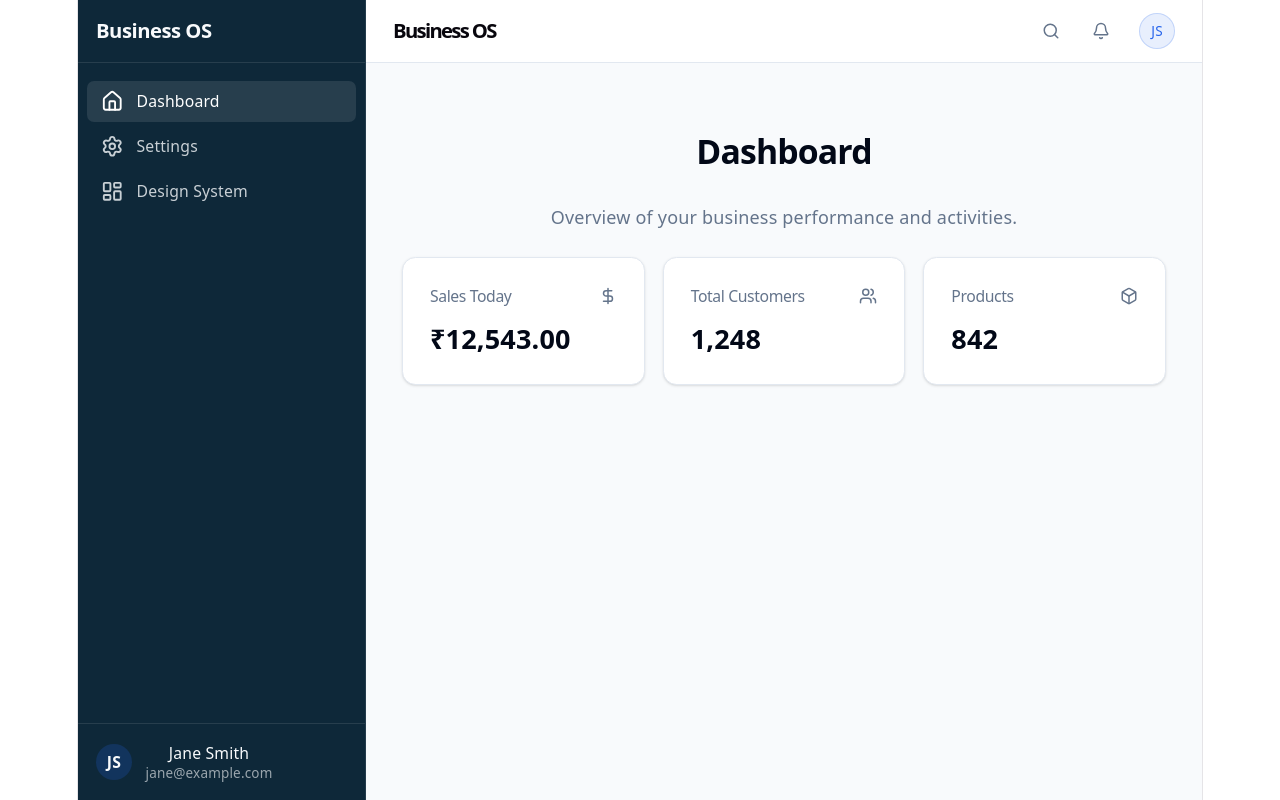
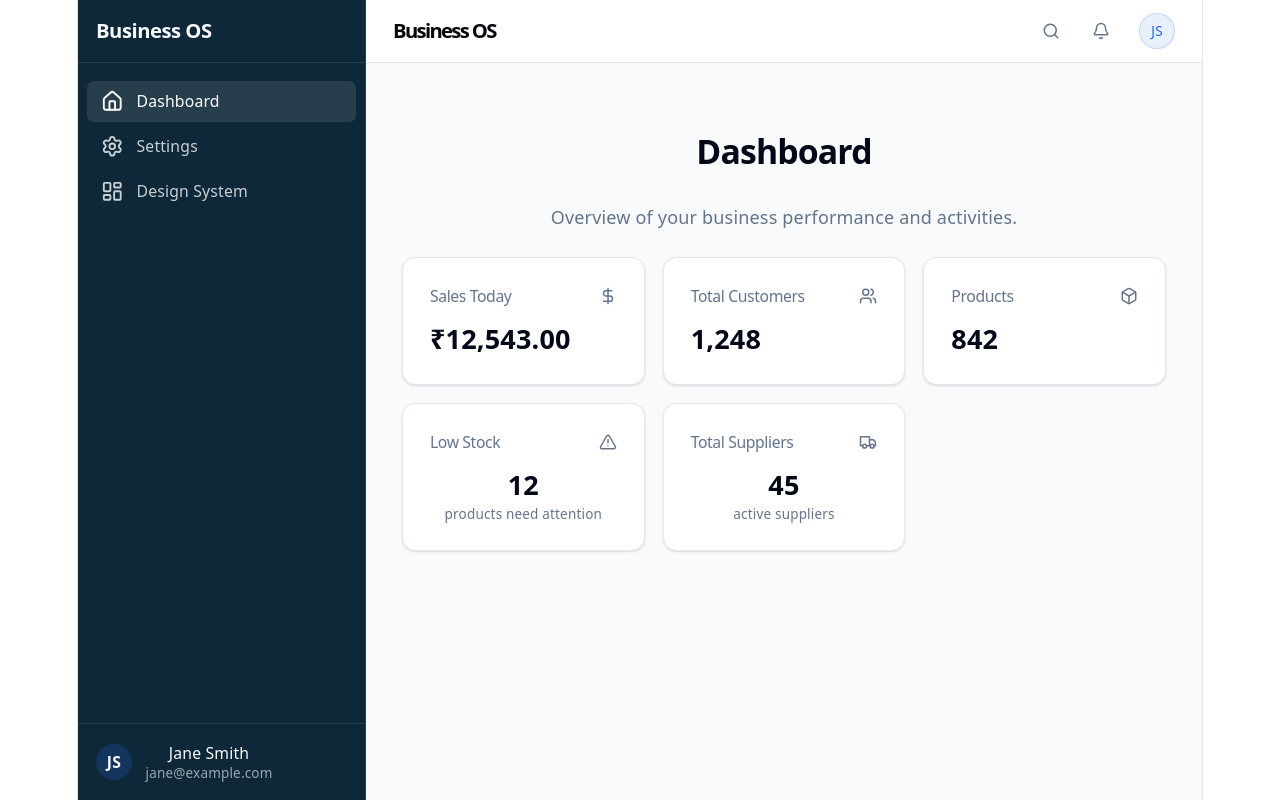
Before and after one commit to akshatog/business-os, a React (Vite) app in the folder frontend/: page /app in a window 1280 px wide. Built offline with nearby package versions, Linux system fonts and the light colour scheme.

Commit message:
feat(frontend): add low stock and total suppliers dashboard widgets

```diff
--- /dev/null
+++ b/frontend/src/core/components/dashboard/LowStockWidget.tsx
@@ -0,0 +1,127 @@
+import { useCallback, useEffect, useState } from "react";
+import { getLowStockCount } from "@/services/dashboard";
+import { Card, CardContent, CardHeader, CardTitle } from "@/core/components/ui/card";
+import { Button } from "@/core/components/ui/button";
+
+export function LowStockWidget() {
+  const [lowStockCount, setLowStockCount] = useState<number | null>(null);
+  const [loading, setLoading] = useState(true);
+  const [error, setError] = useState<Error | null>(null);
+
+  useEffect(() => {
+    let isMounted = true;
+
+    getLowStockCount()
+      .then((data) => {
+        if (isMounted) {
+          setLowStockCount(data.lowStockCount ?? null);
+          setLoading(false);
+        }
+      })
+      .catch((err) => {
+        if (isMounted) {
+          setError(err);
+          setLoading(false);
+        }
+      });
+
+    return () => {
+      isMounted = false;
+    };
+  }, []);
+
+  const handleRetry = useCallback(() => {
+    setLoading(true);
+    setError(null);
+    getLowStockCount()
+      .then((data) => {
+        setLowStockCount(data.lowStockCount ?? null);
+        setLoading(false);
+      })
+      .catch((err) => {
+        setError(err);
+        setLoading(false);
+      });
+  }, []);
+
+  const renderContent = () => {
+    if (loading) {
+      return (
+        <div
+          className="flex flex-col gap-1 mt-1"
+          role="status"
+          aria-label="Loading Low Stock"
+        >
+          <div className="h-8 w-1/3 bg-muted animate-pulse rounded" />
+          <div className="h-3 w-1/2 bg-muted animate-pulse rounded" />
+          <span className="sr-only">Loading</span>
+        </div>
+      );
+    }
+
+    if (error) {
+      return (
+        <div className="flex flex-col justify-center mt-1 min-h-[44px]">
+          <div className="flex items-center justify-between">
+            <p className="text-sm text-destructive font-medium">Unable to load data</p>
+            <Button
+              variant="outline"
+              size="sm"
+              onClick={handleRetry}
+              className="h-7 text-xs px-2"
+            >
+              Retry
+            </Button>
+          </div>
+        </div>
+      );
+    }
+
+    if (lowStockCount === null) {
+      return (
+        <div className="flex flex-col justify-center mt-1 min-h-[44px]">
+          <p className="text-sm text-muted-foreground">No data available</p>
+        </div>
+      );
+    }
+
+    return (
+      <div className="mt-1">
+        <div className="text-2xl font-bold">
+          {lowStockCount.toLocaleString('en-IN')}
+        </div>
+        <p className="text-xs text-muted-foreground mt-0.5">
+          products need attention
+        </p>
+      </div>
+    );
+  };
+
+  return (
+    <Card>
+      <CardHeader className="flex flex-row items-center justify-between space-y-0 pb-2">
+        <CardTitle className="text-sm font-medium text-muted-foreground">
+          Low Stock
+        </CardTitle>
+        <svg
+          xmlns="http://www.w3.org/2000/svg"
+          viewBox="0 0 24 24"
+          fill="none"
+          stroke="currentColor"
+          strokeLinecap="round"
+          strokeLinejoin="round"
+          strokeWidth="2"
+          className="h-4 w-4 text-muted-foreground"
+          aria-hidden="true"
+        >
+          <path d="m21.73 18-8-14a2 2 0 0 0-3.48 0l-8 14A2 2 0 0 0 4 21h16a2 2 0 0 0 1.73-3Z" />
+          <path d="M12 9v4" />
+          <path d="M12 17h.01" />
+        </svg>
+      </CardHeader>
+      <CardContent>
+        {renderContent()}
+      </CardContent>
+    </Card>
+  );
+}
--- /dev/null
+++ b/frontend/src/core/components/dashboard/TotalSuppliersWidget.tsx
@@ -0,0 +1,129 @@
+import { useCallback, useEffect, useState } from "react";
+import { getTotalSuppliers } from "@/services/dashboard";
+import { Card, CardContent, CardHeader, CardTitle } from "@/core/components/ui/card";
+import { Button } from "@/core/components/ui/button";
+
+export function TotalSuppliersWidget() {
+  const [totalSuppliers, setTotalSuppliers] = useState<number | null>(null);
+  const [loading, setLoading] = useState(true);
+  const [error, setError] = useState<Error | null>(null);
+
+  useEffect(() => {
+    let isMounted = true;
+
+    getTotalSuppliers()
+      .then((data) => {
+        if (isMounted) {
+          setTotalSuppliers(data.totalSuppliers ?? null);
+          setLoading(false);
+        }
+      })
+      .catch((err) => {
+        if (isMounted) {
+          setError(err);
+          setLoading(false);
+        }
+      });
+
+    return () => {
+      isMounted = false;
+    };
+  }, []);
+
+  const handleRetry = useCallback(() => {
+    setLoading(true);
+    setError(null);
+    getTotalSuppliers()
+      .then((data) => {
+        setTotalSuppliers(data.totalSuppliers ?? null);
+        setLoading(false);
+      })
+      .catch((err) => {
+        setError(err);
+        setLoading(false);
+      });
+  }, []);
+
+  const renderContent = () => {
+    if (loading) {
+      return (
+        <div
+          className="flex flex-col gap-1 mt-1"
+          role="status"
+          aria-label="Loading Total Suppliers"
+        >
+          <div className="h-8 w-1/3 bg-muted animate-pulse rounded" />
+          <div className="h-3 w-1/2 bg-muted animate-pulse rounded" />
+          <span className="sr-only">Loading</span>
+        </div>
+      );
+    }
+
+    if (error) {
+      return (
+        <div className="flex flex-col justify-center mt-1 min-h-[44px]">
+          <div className="flex items-center justify-between">
+            <p className="text-sm text-destructive font-medium">Unable to load data</p>
+            <Button
+              variant="outline"
+              size="sm"
+              onClick={handleRetry}
+              className="h-7 text-xs px-2"
+            >
+              Retry
+            </Button>
+          </div>
+        </div>
+      );
+    }
+
+    if (totalSuppliers === null) {
+      return (
+        <div className="flex flex-col justify-center mt-1 min-h-[44px]">
+          <p className="text-sm text-muted-foreground">No data available</p>
+        </div>
+      );
+    }
+
+    return (
+      <div className="mt-1">
+        <div className="text-2xl font-bold">
+          {totalSuppliers.toLocaleString('en-IN')}
+        </div>
+        <p className="text-xs text-muted-foreground mt-0.5">
+          active suppliers
+        </p>
+      </div>
+    );
+  };
+
+  return (
+    <Card>
+      <CardHeader className="flex flex-row items-center justify-between space-y-0 pb-2">
+        <CardTitle className="text-sm font-medium text-muted-foreground">
+          Total Suppliers
+        </CardTitle>
+        <svg
+          xmlns="http://www.w3.org/2000/svg"
+          viewBox="0 0 24 24"
+          fill="none"
+          stroke="currentColor"
+          strokeLinecap="round"
+          strokeLinejoin="round"
+          strokeWidth="2"
+          className="h-4 w-4 text-muted-foreground"
+          aria-hidden="true"
+        >
+          <path d="M10 17h4V5H2v12h3" />
+          <path d="M20 17h2v-3.34a4 4 0 0 0-1.17-2.83L19 9h-5" />
+          <path d="M14 17h1" />
+          <circle cx="7.5" cy="17.5" r="2.5" />
+          <circle cx="17.5" cy="17.5" r="2.5" />
+        </svg>
+      </CardHeader>
+      <CardContent>
+        {renderContent()}
+      </CardContent>
+    </Card>
+  );
+}
--- a/frontend/src/core/dashboard/core-widgets.ts
+++ b/frontend/src/core/dashboard/core-widgets.ts
@@ -2,6 +2,8 @@ import type { DashboardWidget } from "@/core/dashboard/registry";
 import { SalesTodayWidget } from "@/core/components/dashboard/SalesTodayWidget";
 import { TotalCustomersWidget } from "@/core/components/dashboard/TotalCustomersWidget";
 import { TotalProductsWidget } from "@/core/components/dashboard/TotalProductsWidget";
+import { LowStockWidget } from "@/core/components/dashboard/LowStockWidget";
+import { TotalSuppliersWidget } from "@/core/components/dashboard/TotalSuppliersWidget";
 
 export const CORE_WIDGETS: DashboardWidget[] = [
   {
@@ -25,4 +27,18 @@ export const CORE_WIDGETS: DashboardWidget[] = [
     requiredPermission: "manage_products",
     priority: 30,
   },
+  {
+    id: "core-low-stock",
+    title: "Low Stock",
+    component: LowStockWidget,
+    requiredPermission: "adjust_stock",
+    priority: 40,
+  },
+  {
+    id: "core-total-suppliers",
+    title: "Total Suppliers",
+    component: TotalSuppliersWidget,
+    requiredPermission: "manage_suppliers",
+    priority: 50,
+  },
 ];
--- a/frontend/src/mocks/dashboard.ts
+++ b/frontend/src/mocks/dashboard.ts
@@ -48,3 +48,37 @@ export async function fetchMockTotalProducts(): Promise<MockTotalProductsRespons
     }, 400);
   });
 }
+
+export interface MockLowStockResponse {
+  lowStockCount: number | null;
+}
+
+export const MOCK_LOW_STOCK: MockLowStockResponse = {
+  lowStockCount: 12,
+};
+
+export async function fetchMockLowStock(): Promise<MockLowStockResponse> {
+  // Simulate network delay
+  return new Promise((resolve) => {
+    setTimeout(() => {
+      resolve(MOCK_LOW_STOCK);
+    }, 400);
+  });
+}
+
+export interface MockTotalSuppliersResponse {
+  totalSuppliers: number | null;
+}
+
+export const MOCK_TOTAL_SUPPLERS: MockTotalSuppliersResponse = {
+  totalSuppliers: 45,
+};
+
+export async function fetchMockTotalSuppliers(): Promise<MockTotalSuppliersResponse> {
+  // Simulate network delay
+  return new Promise((resolve) => {
+    setTimeout(() => {
+      resolve(MOCK_TOTAL_SUPPLERS);
+    }, 400);
+  });
+}
--- a/frontend/src/services/dashboard.ts
+++ b/frontend/src/services/dashboard.ts
@@ -1,7 +1,9 @@
 import {
   fetchMockSalesToday, type MockSalesTodayResponse,
   fetchMockTotalCustomers, type MockTotalCustomersResponse,
-  fetchMockTotalProducts, type MockTotalProductsResponse
+  fetchMockTotalProducts, type MockTotalProductsResponse,
+  fetchMockLowStock, type MockLowStockResponse,
+  fetchMockTotalSuppliers, type MockTotalSuppliersResponse
 } from "@/mocks/dashboard";
 
 /**
@@ -27,3 +29,19 @@ export async function getTotalCustomers(): Promise<MockTotalCustomersResponse> {
 export async function getTotalProducts(): Promise<MockTotalProductsResponse> {
   return fetchMockTotalProducts();
 }
+
+/**
+ * Retrieves the "Low Stock" metric count.
+ * Currently uses mock data. Will be replaced by a real API call when the backend is ready.
+ */
+export async function getLowStockCount(): Promise<MockLowStockResponse> {
+  return fetchMockLowStock();
+}
+
+/**
+ * Retrieves the "Total Suppliers" metric count.
+ * Currently uses mock data. Will be replaced by a real API call when the backend is ready.
+ */
+export async function getTotalSuppliers(): Promise<MockTotalSuppliersResponse> {
+  return fetchMockTotalSuppliers();
+}
```
Also changed, not shown: 1 other file (tests, documents, lock files or other folders).
